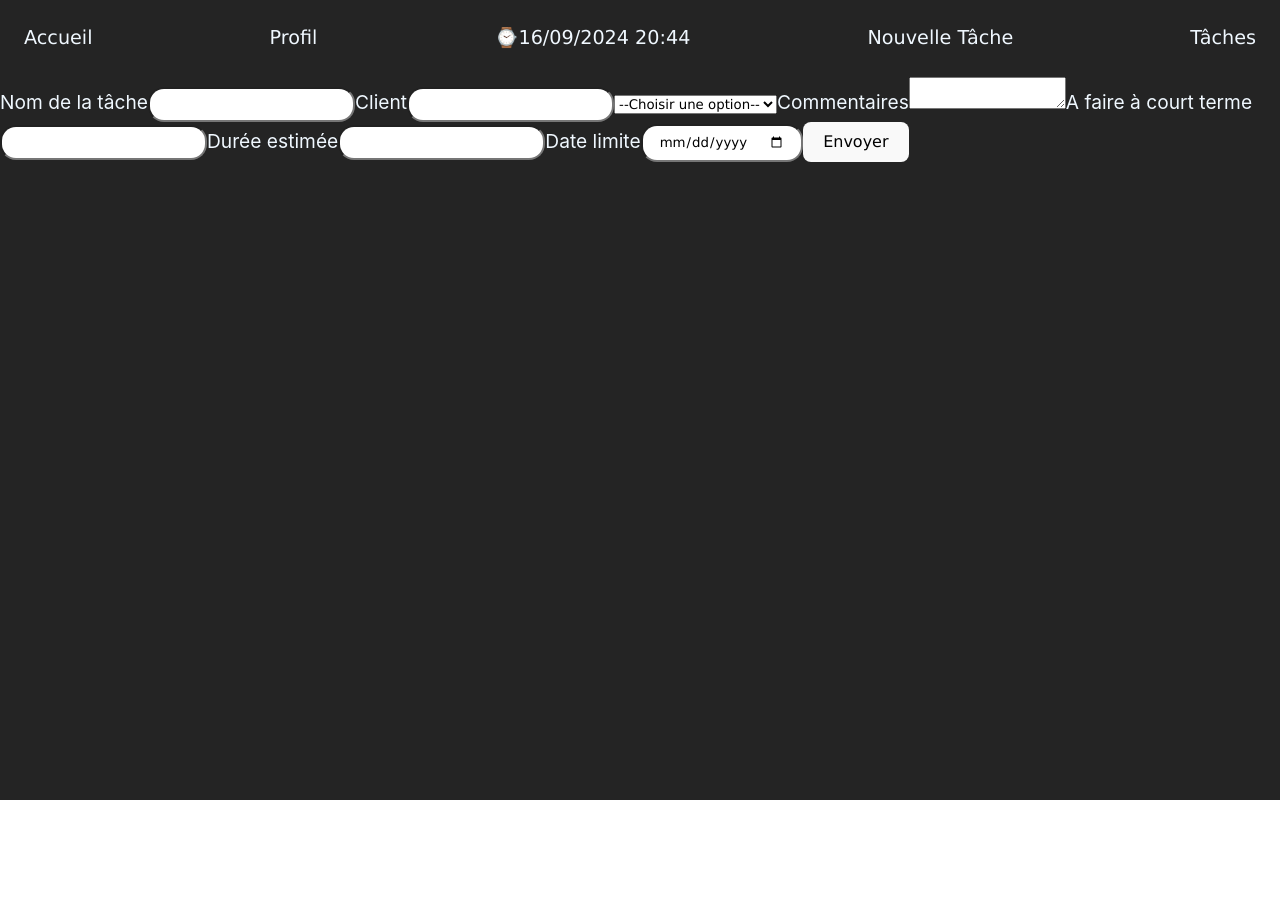
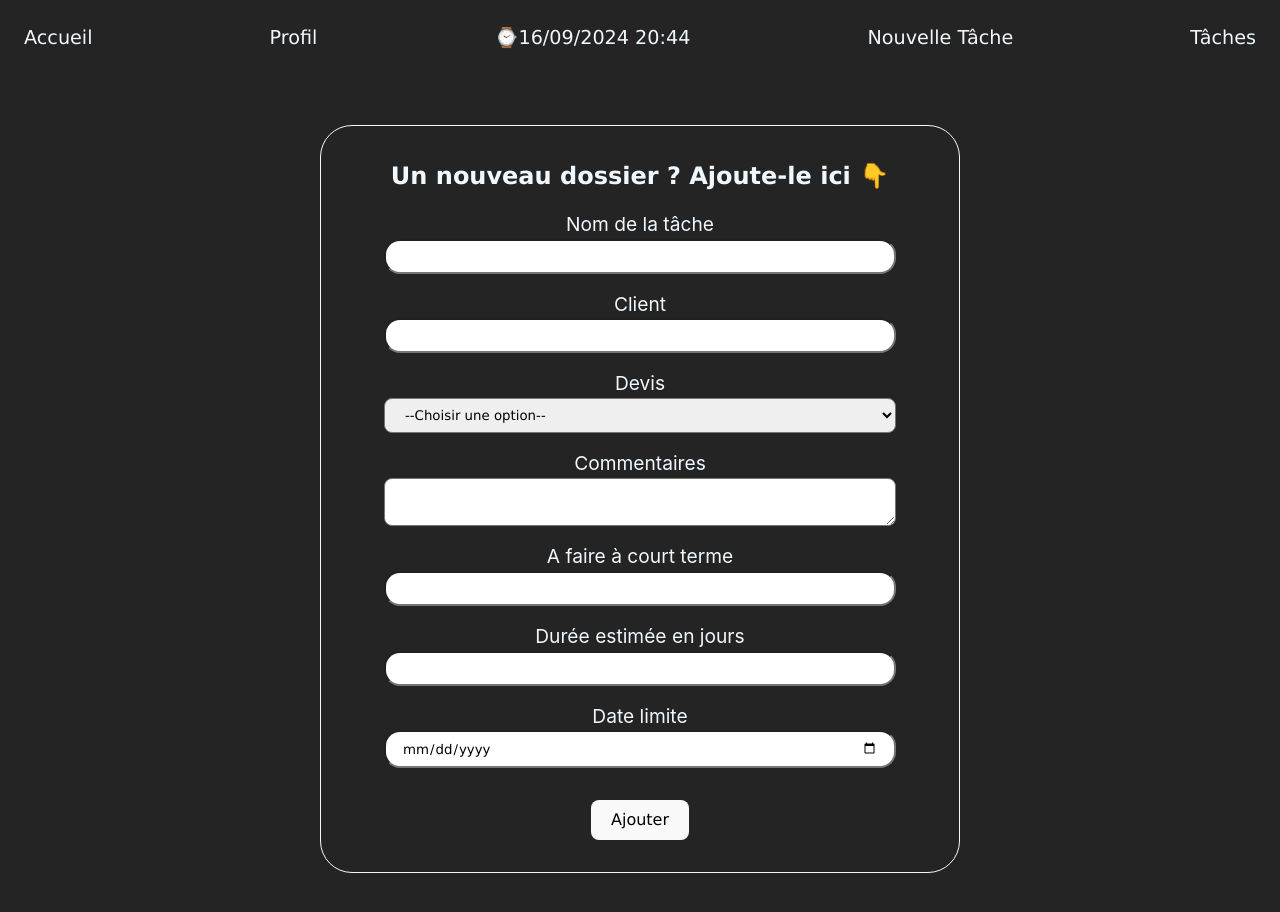
Before and after one commit to Pyriac/work-diary, a React (Vite) app in the folder client/: page /add/task in a window 1280 px wide. Shown: the top 912 px of the page. Before the commit the page ends 800 px from the top, so only its background shows below. Built offline with nearby package versions, Linux system fonts and the light colour scheme; no server answers.

Commit message:
css style and message display for add mission

```diff
--- a/client/src/App.jsx
+++ b/client/src/App.jsx
@@ -8,6 +8,7 @@ import "./assets/styles/big-card.css";
 import "./assets/styles/little-card.css";
 import "./assets/styles/task-detail.css";
 import "./assets/styles/login.css"
+import "./assets/styles/taskForm.css"
 
 function App() {
   return (
--- /dev/null
+++ b/client/src/assets/styles/taskForm.css
@@ -0,0 +1,55 @@
+.task{
+    display: flex;
+    flex-direction: column;
+    align-items: center;
+    border-radius: 2rem;
+    border: 1px solid aliceblue;
+    width: 50vw;
+    margin: 3rem auto;
+}
+
+.task h2 {
+    margin-top: 2rem;
+}
+
+.task section {
+    display: flex;
+    flex-direction: column;
+    align-items: center;
+}
+
+.task label{
+    margin-top: 1rem;
+}
+
+.task input, .task select, .task textarea {
+    width: 40vw;
+}
+
+.task textarea {
+    height: 6vh;
+    border-radius: 0.5rem;
+}
+.task select {
+    padding: 0.5rem 1rem;
+    border-radius: 0.5rem;
+}
+
+
+.taskSubmit {
+ margin: 2rem;
+}
+
+.success {
+    color: rgb(83, 172, 83);
+}
+
+.failure {
+    color: rgb(241, 124, 124);
+}
+
+.task p {
+
+font-size: 1.2rem;
+font-weight: 700;
+}
--- a/client/src/components/Tasks_Form.jsx
+++ b/client/src/components/Tasks_Form.jsx
@@ -1,11 +1,12 @@
 function TasksForm() {
   return (
     <>
+    <section>
       <label htmlFor="task">Nom de la tâche</label>
       <input type="text" name="task" />
       <label htmlFor="client">Client</label>
       <input type="text" name="client" />
-      <label htmlFor="estimation"></label>
+      <label htmlFor="estimation">Devis</label>
       <select name="estimation" id="estimation">
         <option value="">--Choisir une option--</option>
         <option value="to_do">A faire</option>
@@ -16,10 +17,11 @@ function TasksForm() {
       <textarea type="text" name="description" />
       <label htmlFor="short_term">A faire à court terme</label>
       <input type="text" name="short-term" />
-      <label htmlFor="estimated_day">Durée estimée</label>
+      <label htmlFor="estimated_day">Durée estimée en jours</label>
       <input type="number" name="estimated_day" step="0.5" />
       <label htmlFor="deadline">Date limite</label>
       <input type="date" name="deadline" />
+      </section>
     </>
   );
 }
--- a/client/src/index.css
+++ b/client/src/index.css
@@ -94,6 +94,10 @@ input{
   border-radius: 1rem;
 }
 
+input:hover, select:hover, textarea:hover {
+  background-color:rgb(235, 235, 235)
+}
+
 @media (prefers-color-scheme: light) {
   :root {
     color: #213547;
--- a/client/src/pages/AddTask.jsx
+++ b/client/src/pages/AddTask.jsx
@@ -4,19 +4,23 @@ import TasksForm from "../components/Tasks_Form";
 
 function AddTask() {
   const [addStatus, setAddStatus] = useState("");
+  const [addClass, setAddClass] = useState("");
   const actionData = useActionData();
   console.info(actionData);
   useEffect(() => {
     if (actionData) {
       setAddStatus(actionData.message);
+      setAddClass(actionData.status)
     }
   }, [actionData]);
+console.info(addClass)
+  return (
+    <Form method="post" className="task">
+      <h2>Un nouveau dossier ? Ajoute-le ici 👇</h2>
+      <p className={addClass}>{addStatus}</p>
+      <TasksForm />
+      <button type="submit" className="taskSubmit">Ajouter</button>
 
-  return (
-    <Form method="post">
-      <TasksForm />
-      <button type="submit">Envoyer</button>
-      <p>{addStatus}</p>
     </Form>
   );
 }
--- a/client/src/services/addTasks.js
+++ b/client/src/services/addTasks.js
@@ -23,12 +23,11 @@ const AddTasks = async ({ request }) => {
           }
         );
         if (response.status === 201) {
-          console.info(response);
-          return json({ message: "Tache créée avec succès" }, { status: 201 });
+          return json({ message: "Tache ajoutée avec succès 🎉", status:"success" }, { status: 201 });
         }
       } catch (error) {
         console.error(error);
-        return json({ message: error.response.data }, { status: 400 });
+        return json({ message: error.response.data, status:"failure" }, { status: 400 });
       }
 
       return new Response("Tache créée avec succès", { status: 201 });
```
Also changed, not shown: client/src/pages/EditTask.jsx (+22 -2 lines), 2 other files (tests, documents, lock files or other folders).
